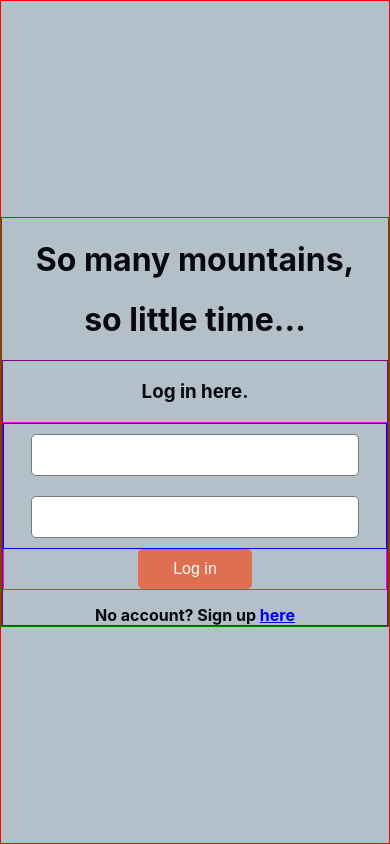
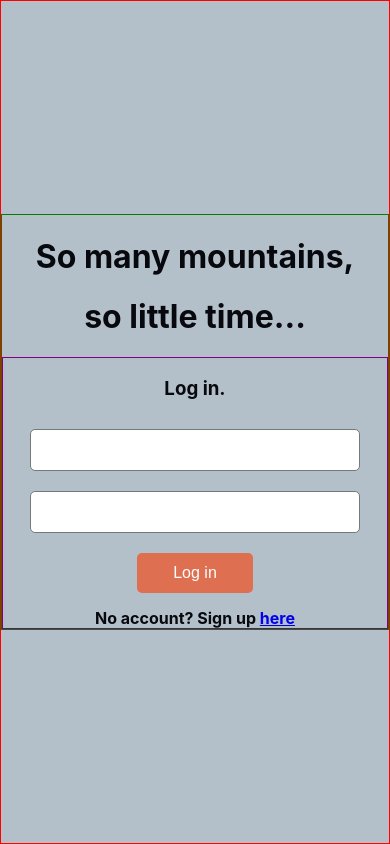
Before and after one commit to JulieGumerman/snowboardy-app, a React (Create React App) app: page / in a window 390 px wide. Built offline with nearby package versions, Linux system fonts and the light colour scheme.

Commit message:
mountain-page responsive now

```diff
--- a/src/App.scss
+++ b/src/App.scss
@@ -81,7 +81,6 @@ input {
   justify-content: center;
   align-items: center;
   flex-direction: column;
-  border: 1px solid magenta;
 
   .form-holder {
     display: flex;
@@ -90,15 +89,14 @@ input {
     align-items: center;
     flex-wrap: wrap;
     width: 40%;
-    border: 1px solid blue;
 
     @media screen and (max-width: 500px) {
       width: 100%;
     }
 
     input {
-    width: 80%;
-  }
+      width: 80%;
+    }
   }
 
 
@@ -106,6 +104,7 @@ input {
   .log-reg-button {
     @include button-style;
     width: 30%;
+    margin-top: 10px;
   }
 
 
@@ -124,9 +123,18 @@ input {
   width: 90%;
   margin: 0 auto;
 
+
   input {
     width: 40%;
+
+    @media screen and (max-width: 768px) {
+      width: 90%;
+    }
   }
+    @media screen and (max-width: 768px) {
+      padding-bottom: 20px;
+      border-bottom: 5px dotted $border;
+    }
 
   .mntn-button {
     @include button-style;
@@ -142,6 +150,10 @@ input {
   flex-wrap: wrap;
   justify-content: space-around;
   margin-top: 30px;
+
+  .header {
+    width: 100%;
+  }
 }
 
 .card {
@@ -151,6 +163,8 @@ input {
   border-radius: 5px;
   padding-left: 5px;
   padding-right: 5px;
+  padding-bottom: 10px;
+  margin-bottom: 20px;
 }
 
 .button-box {
--- a/src/components/Login.js
+++ b/src/components/Login.js
@@ -7,7 +7,7 @@ const Login = props => {
 
     return (
         <div className="content-wrapper">
-            <h3>Log in here.</h3>
+            <h3>Log in.</h3>
                 <Formik
                     initialValues={{username: '', password: ''}}
                     validate={values => {
--- a/src/components/Mountains.js
+++ b/src/components/Mountains.js
@@ -57,7 +57,9 @@ const Mountains = (props) => {
 
     return (
         <div className="content-wrapper">
+            <h3 className="header">Add a Mountain.</h3>
             <form className="mntn-form" onSubmit={(e) => handleSubmit(e, newMountain)}>
+
                 <input
                     placeholder="mountain name"
                     name="mountain_name"
@@ -78,8 +80,8 @@ const Mountains = (props) => {
                 />
                 <button className="mntn-button">Submit</button>
             </form>
+            <div className="card-container">
 
-            <div className="card-container">
                 {
                     mountains.map(mountain => {
                     return(
```
